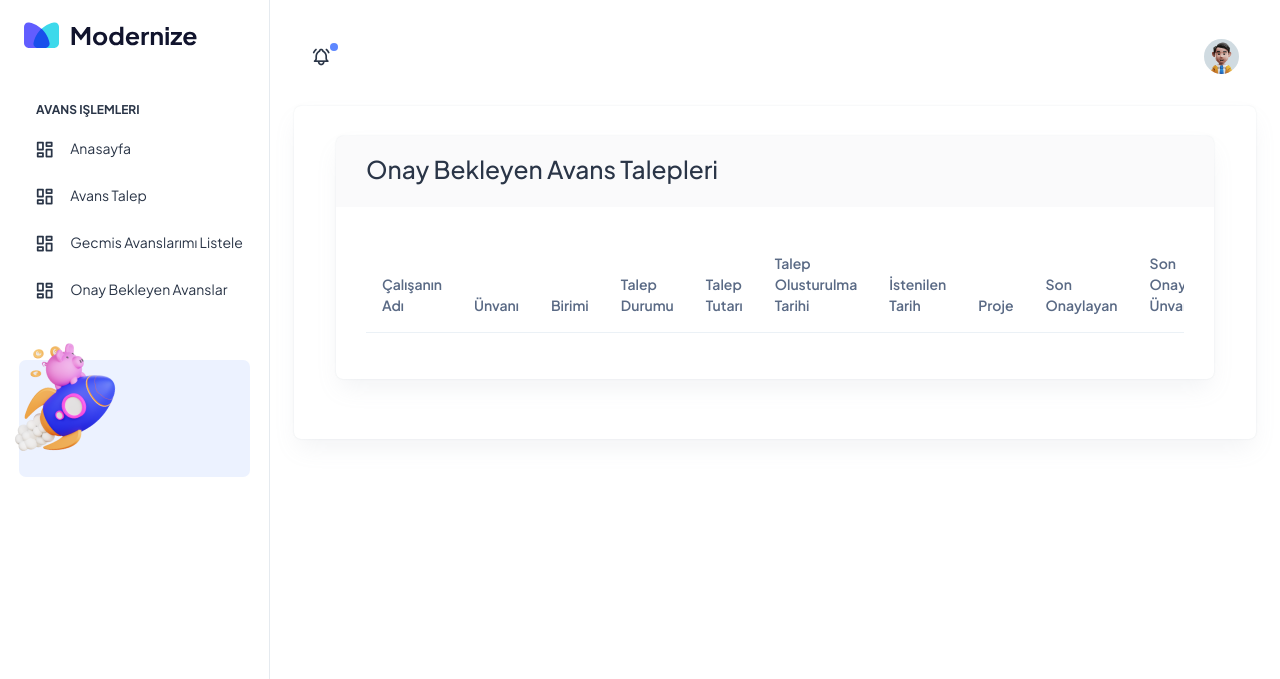
After one commit to enesaym/AdvanceMVC, an ASP.NET Core app: template AdvanceUI/Views/Advance/GetMyApprovalAdvances.cshtml in a window 1280 px wide. The commit adds this page. Shown: the top 679 px of the page. Run offline with ASP.NET Core 8, Linux system fonts and the light colour scheme; the template is opened without the code that fills it, so the values that code supplies are empty.

Commit message:
kullanıcıya gelen avans taleplerini goruntulemesini saglayan ekran tamamlandı

```diff
--- a/AdvanceUI/Models/DTO/AdvanceHistory/AdvanceHistorySelectDTO.cs
+++ b/AdvanceUI/Models/DTO/AdvanceHistory/AdvanceHistorySelectDTO.cs
@@ -1,4 +1,6 @@
+using AdvanceUI.Models.DTO.Advance;
 using AdvanceUI.Models.DTO.Employee;
+using AdvanceUI.Models.DTO.Status;
 using System;
 
 namespace AdvanceUI.Models.DTO.AdvanceHistory
@@ -17,6 +19,10 @@ namespace AdvanceUI.Models.DTO.AdvanceHistory
 
         public DateTime? Date { get; set; }
 
+        public StatusSelectDTO Status { get; set; }
+
         public virtual EmployeeSelectDTO Transactor { get; set; }
+
+        public virtual AdvanceSelectDTO Advance { get; set; }
     }
 }
--- a/AdvanceUI/Models/DTO/Employee/EmployeeSelectDTO.cs
+++ b/AdvanceUI/Models/DTO/Employee/EmployeeSelectDTO.cs
@@ -1,3 +1,4 @@
+using AdvanceUI.Models.DTO.BusinessUnit;
 using AdvanceUI.Models.DTO.Title;
 
 namespace AdvanceUI.Models.DTO.Employee
@@ -14,7 +15,11 @@ namespace AdvanceUI.Models.DTO.Employee
 
         public string Email { get; set; }
 
+        public int? BusinessUnitID { get; set; }
+
         public TitleSelectDTO Title { get; set; }
+
+        public BusinessUnitSelectDTO BusinessUnit { get; set; }
 
         public int TitleID { get; set; }
 
--- /dev/null
+++ b/AdvanceUI/Views/Advance/GetMyApprovalAdvances.cshtml
@@ -0,0 +1,56 @@
+@model List<AdvanceHistorySelectDTO>
+
+
+<div class="container col-md-12">
+    <div class="card">
+        <div class="card-header">
+            <h3 class="mt-1">Onay Bekleyen Avans Talepleri</h3>
+        </div>
+        <div class="card-body table-border-style">
+            <div class="table-responsive">
+                <table class="table table-hover">
+                    <thead>
+                        <tr>
+                            <th>Çalışanın<br />Adı</th>
+                            <th>Ünvanı</th>
+                            <th>Birimi </th>
+                            <th>Talep<br />Durumu</th>
+                            <th>Talep<br />Tutarı</th>
+                            <th>Talep Olusturulma<br />Tarihi</th>
+                            <th>İstenilen<br />Tarih</th>
+                            <th>Proje</th>
+                            <th>Son<br />Onaylayan</th>
+                            <th>Son Onaylayan<br />Ünvan</th>
+                            <th>Son onaylanma<br />Tarihi</th>
+                            <th>Son Onaylanan<br />Tutar</th>
+                            <th>Detay</th>
+                        </tr>
+                    </thead>
+                    <tbody>
+                        @foreach (var item in Model)
+                        {
+                            <tr>
+                                <td>@item.Advance.Employee.Name                 @item.Advance.Employee.Surname</td>
+                                <td>@item.Advance.Employee.Title.TitleName</td>
+                                <td>@item.Advance.Employee.BusinessUnit.BusinessUnitName</td>
+                                <td>@item.Status.StatusName</td>
+                                <td>@item.Advance.AdvanceAmount</td>
+                                <td>@item.Advance.RequestDate.Value.ToString("dd/MM/yyyy")</td>
+                                <td>@item.Advance.DesiredDate.Value.ToString("dd/MM/yyyy")</td>
+                                <td>@item.Advance.Project.ProjectName</td>
+                                <td>@item.Transactor.Name @item.Transactor.Surname</td>
+                                <td>@item.Transactor.Title.TitleName</td>
+                                <td>@item.Date.Value.ToString("dd/MM/yyyy")</td>
+                                <td>@item.ApprovedAmount</td>
+
+                                <td>
+                                    <a asp-controller="Advance" asp-action="MyAdvanceRequestDetails" asp-route-id="@item.ID"><i class="icon feather icon-edit f-16 text-success"></i></a>
+                                </td>
+                            </tr>
+                        }
+                    </tbody>
+                </table>
+            </div>
+        </div>
+    </div>
+</div>
--- a/AdvanceUI/Views/Shared/Components/SideBar/Default.cshtml
+++ b/AdvanceUI/Views/Shared/Components/SideBar/Default.cshtml
@@ -42,7 +42,7 @@
                     </a>
                 </li>
                 <li class="sidebar-item">
-                    <a class="sidebar-link" href="~/Advance/ApproveAdvance" aria-expanded="false">
+                    <a class="sidebar-link" href="~/Advance/GetMyApprovalAdvances" aria-expanded="false">
                         <span>
                             <i class="ti ti-layout-dashboard"></i>
                         </span>
--- a/AdvanceUI/Views/_ViewImports.cshtml
+++ b/AdvanceUI/Views/_ViewImports.cshtml
@@ -2,4 +2,5 @@
 @using AdvanceUI.Models
 @using AdvanceUI.Models.DTO.Employee
 @using AdvanceUI.Models.DTO.Advance
+@using AdvanceUI.Models.DTO.AdvanceHistory
 @addTagHelper *, Microsoft.AspNetCore.Mvc.TagHelpers
```
Also changed, not shown: AdvanceUI/Controllers/AdvanceController.cs (+20 -10 lines).
